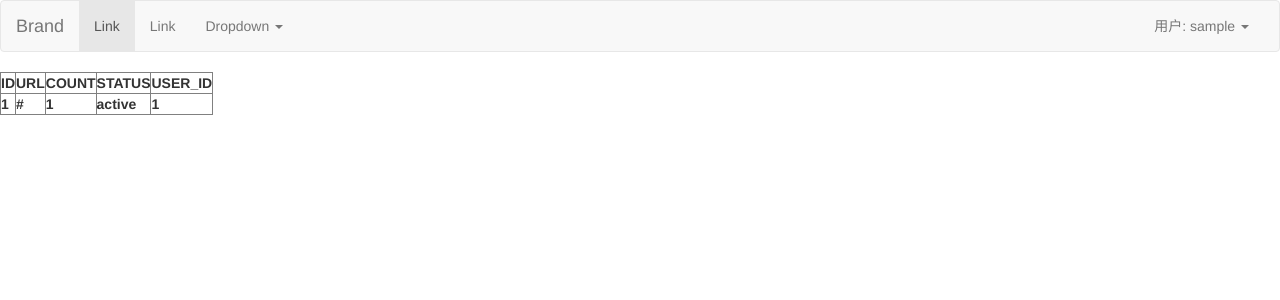
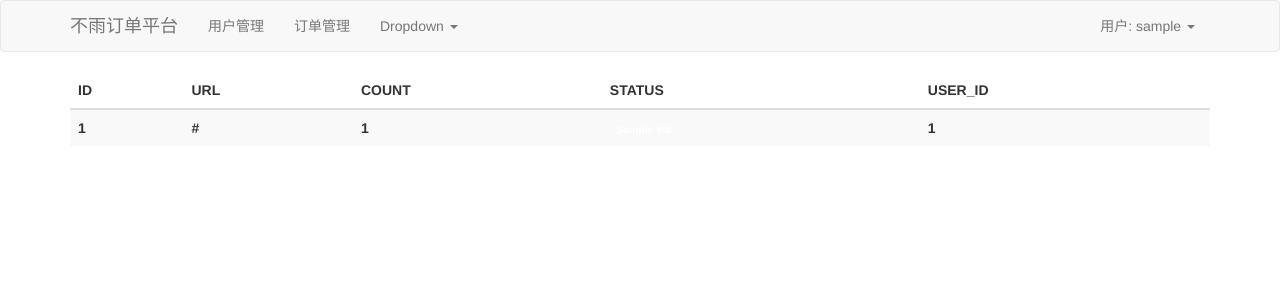
Before and after one commit to dongbuyu2022/web_template, a Flask app: template shangpin/templates/order_list.html in a window 1280 px wide. Shown: the top 300 px of the page. Run offline with Flask 3, Linux system fonts and the light colour scheme; the template is opened without the code that fills it: most values are stand-ins (such as "Sample title", 1, 10 or a date in 2020); lists and menus that the app fills with data are empty; some libraries are stand-ins or nearby versions.

Commit message:
版本:0.0.5

```diff
--- a/shangpin/templates/order_list.html
+++ b/shangpin/templates/order_list.html
@@ -7,7 +7,7 @@
 </head>
 <body>
     <nav class="navbar navbar-default">
-  <div class="container-fluid">
+  <div class="container">
     <!-- Brand and toggle get grouped for better mobile display -->
     <div class="navbar-header">
       <button type="button" class="navbar-toggle collapsed" data-toggle="collapse" data-target="#bs-example-navbar-collapse-1" aria-expanded="false">
@@ -16,14 +16,14 @@
         <span class="icon-bar"></span>
         <span class="icon-bar"></span>
       </button>
-      <a class="navbar-brand" href="#">Brand</a>
+      <a class="navbar-brand" href="#">不雨订单平台</a>
     </div>
 
     <!-- Collect the nav links, forms, and other content for toggling -->
     <div class="collapse navbar-collapse" id="bs-example-navbar-collapse-1">
       <ul class="nav navbar-nav">
-        <li class="active"><a href="#">Link <span class="sr-only">(current)</span></a></li>
-        <li><a href="#">Link</a></li>
+        <li><a href="#">用户管理<span class="sr-only">(current)</span></a></li>
+        <li><a href="#">订单管理</a></li>
         <li class="dropdown">
           <a href="#" class="dropdown-toggle" data-toggle="dropdown" role="button" aria-haspopup="true" aria-expanded="false">Dropdown <span class="caret"></span></a>
           <ul class="dropdown-menu">
@@ -49,20 +49,22 @@
         <li class="dropdown">
 <!--          取出表格中用户的真实姓名  {{data_list[0]["user_name"]}}-->
           <a href="#" class="dropdown-toggle" data-toggle="dropdown" role="button" aria-haspopup="true" aria-expanded="false">用户: {{data_list[0]["user_name"]}} <span class="caret"></span></a>
-          <ul class="dropdown-menu">
-            <li><a href="#">Action</a></li>
-            <li><a href="#">Another action</a></li>
-            <li><a href="#">Something else here</a></li>
-            <li role="separator" class="divider"></li>
-            <li><a href="#">Separated link</a></li>
-          </ul>
+<!--          <ul class="dropdown-menu">-->
+<!--              名字处的下拉选项-->
+<!--            <li><a href="#">Action</a></li>-->
+<!--            <li><a href="#">Another action</a></li>-->
+<!--            <li><a href="#">Something else here</a></li>-->
+<!--            <li role="separator" class="divider"></li>-->
+<!--            <li><a href="#">Separated link</a></li>-->
+<!--          </ul>-->
         </li>
       </ul>
     </div><!-- /.navbar-collapse -->
   </div><!-- /.container-fluid -->
 </nav>
-
-    <table border="1">
+    <div class="container">
+        <div class="table-responsive">
+    <table class="table table-striped">
       <!--      表头列表-->
       <thead>
 
@@ -83,8 +85,12 @@
           <th>{{item.id}}</th>
           <th>{{item.url}}</th>
           <th>{{item.count}}</th>
-<!--            数字转文字的动态-->
-          <th>{{ status_dict[item.status] }}</th>
+<!--            数字转文字的动态和颜色变化-->
+          <th>
+              <span class="label label-{{ status_dict[item.status].col }}">
+              {{ status_dict[item.status].sta }}
+          </span>
+              </th>
           <th>{{item.user_id}}</th>
 
         </tr>
@@ -93,7 +99,8 @@
 
 
     </table>
-
+            </div>
+    </div>
 <script src="/static/jquery-3.7.1.min.js"></script>
 <script src="/static/bootstrap-3.4.1-dist/js/bootstrap.js"></script>
 </body>
```
Also changed, not shown: shangpin/views/order.py (+5 -5 lines).
